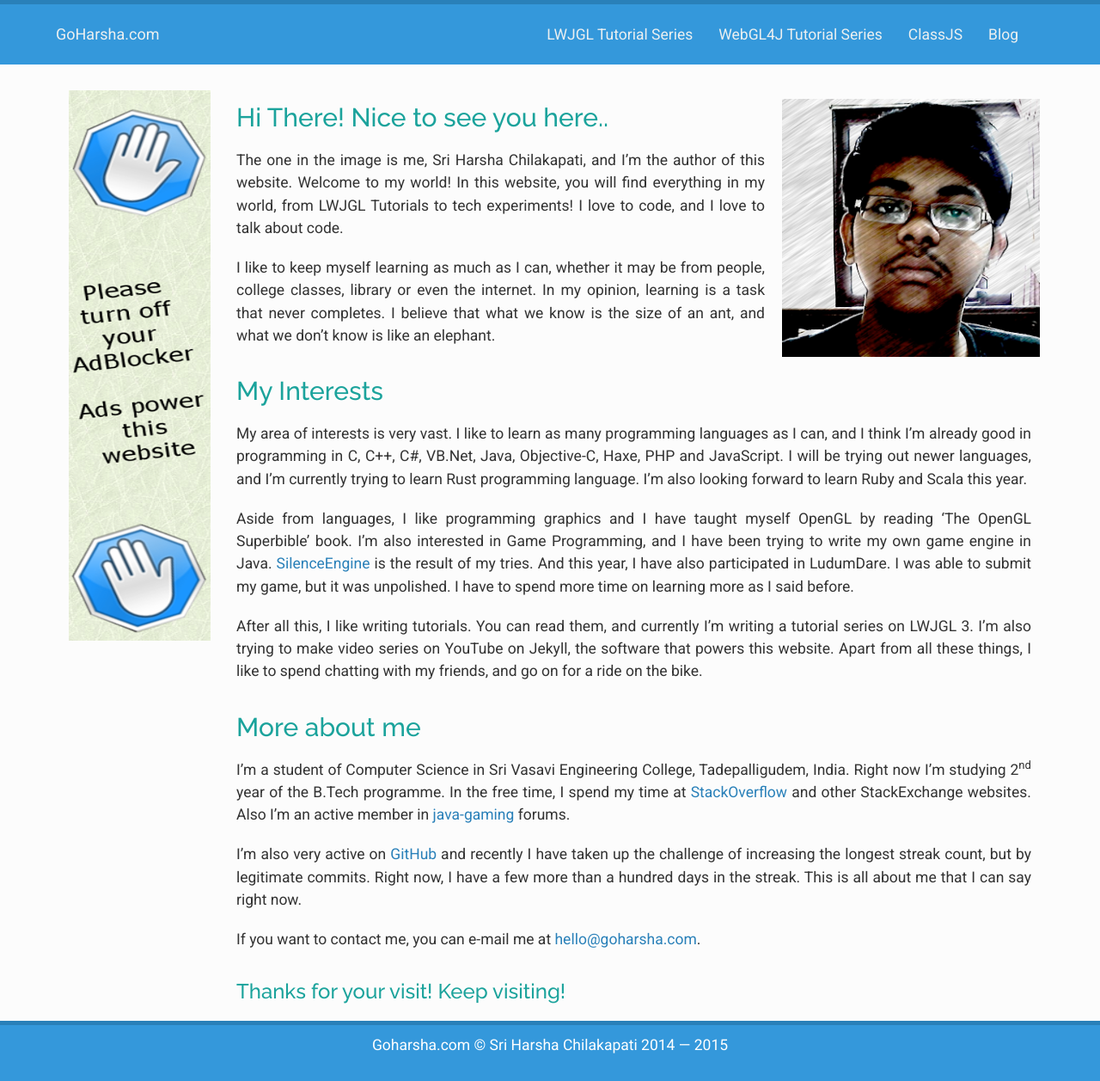
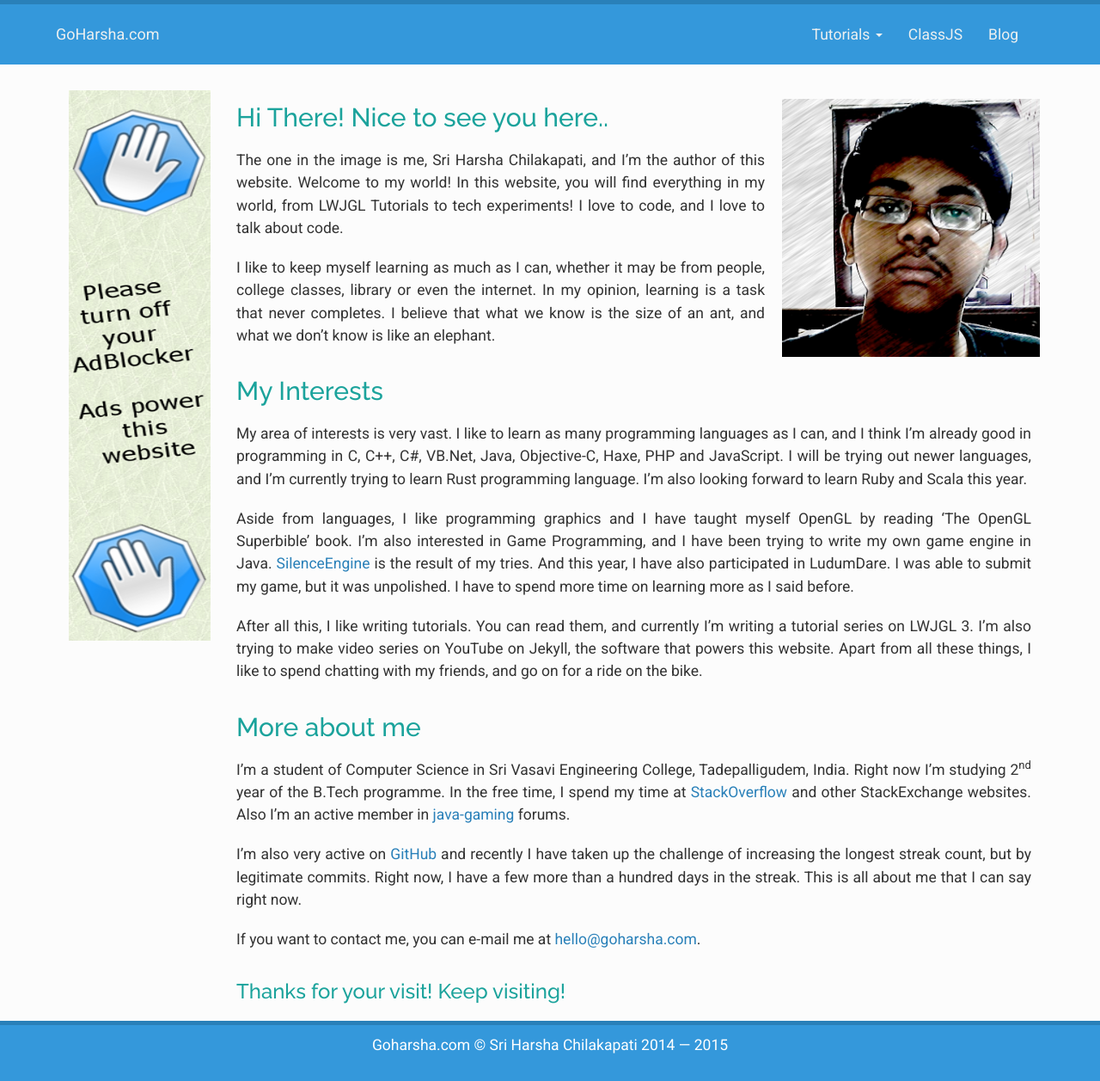
Before and after one commit to sriharshachilakapati/sriharshachilakapati.github.io, a Jekyll site: the page built from index.md, in a window 1280 px wide. Shown: the whole page at 86% size. Built offline with Jekyll 4.4.1, drawn with Linux system fonts in a browser that asks for light colours; nearby versions of some CDN libraries; comment, search, counter and statistics services are not loaded.

Commit message:
Made tutorials into dropdown menu

```diff
--- a/_data/navigation.yml
+++ b/_data/navigation.yml
@@ -1,8 +1,11 @@
-- title: "LWJGL Tutorial Series"
-  href: "lwjgl-tutorial-series"
+- title: "Tutorials"
+  href: "#"
+  children:
+      - title: "LWJGL Tutorial Series"
+        href: "lwjgl-tutorial-series"
 
-- title: "WebGL4J Tutorial Series"
-  href: "webgl4j-tutorial-series"
+      - title: "WebGL4J Tutorial Series"
+        href: "webgl4j-tutorial-series"
 
 - title: "ClassJS"
   href: "classjs"
--- a/_includes/header.html
+++ b/_includes/header.html
@@ -13,7 +13,9 @@
 
             <!-- The actual menu content -->
             <div class="collapse navbar-collapse" id="navbar-content">
-                {% include navigation.html nav=site.data.navigation %}
+                <ul class="nav navbar-nav">
+                    {% include navigation.html nav=site.data.navigation %}
+                </ul>
             </div>
         </div>
     </nav>
--- a/_includes/navigation.html
+++ b/_includes/navigation.html
@@ -1,11 +1,17 @@
-<ul class="nav navbar-nav">
-    {% for item in include.nav %}
+{% for item in include.nav %}
+    {% if item.children %}
+        <li class="dropdown">
+            <a href="#" class="dropdown-toggle" data-toggle="dropdown" role="button">
+                {{ item.title }}
+                <span class="caret"></span>
+            </a>
+            <ul class="dropdown-menu">
+                {% include navigation.html nav=item.children %}
+            </ul>
+        </li>
+    {% else %}
         <li>
             <a href="{{ site.url }}/{{ item.href }}">{{ item.title }}</a>
         </li>
-
-        {% if item.children %}
-            {% include navigation.html nav=item.children %}
-        {% endif %}
-    {% endfor %}
-</ul>
+    {% endif %}
+{% endfor %}
--- a/css/navbar.css
+++ b/css/navbar.css
@@ -6,8 +6,37 @@
     }
 }
 
-nav.navbar, nav.navbar .container {
+nav.navbar, nav.navbar .container, ul .dropdown-menu {
     background: #3498db;
+    color: #ecf0f1;
+}
+
+.dropdown-menu {
+    box-shadow: 0px 0px 0px;
+    border: 0px;
+    border-radius: 0px;
+    margin: 0px;
+
+    padding: 0px;
+    padding-bottom: 3px;
+
+    border-left: 3px solid #2980b9;
+    border-right: 3px solid #2980b9;
+}
+
+ul.dropdown-menu > li {
+    padding: 0px;
+}
+
+ul.dropdown-menu > li > a {
+    background: #3193c6;
+    color: #ecf0f1;
+
+    padding: 15px;
+    font-size: 125%;
+
+    padding-top: 5px;
+    padding-bottom: 5px;
 }
 
 nav .container {
@@ -18,7 +47,7 @@
     color: #ecf0f1 !important;
 }
 
-.nav>li>a:hover {
+.nav>li>a:hover, .dropdown-menu>li>a:hover, .dropdown-menu>li>a:focus {
     background-color: #dfdfdf;
     background-color: rgba(0, 0, 0, 0.05);
 }
@@ -48,7 +77,7 @@
 .navbar-default .navbar-nav > li > a {
 	color: #ecf0f1;
 }
-.navbar-default .navbar-nav > li > a:hover, .navbar-default .navbar-nav > li > a:focus {
+.navbar-default .navbar-nav > li > a:hover, .navbar-default .navbar-nav > li > a:focus, .dropdown-menu>li>a:hover, .dropdown-menu>li>a:focus {
 	font-weight: bold;
     color: #fff;
     border-left: 1px solid rgba(1, 1, 1, 0.09);
@@ -88,16 +117,8 @@
 	}
 }
 
-ul.nav li.dropdown:hover > ul.dropdown-menu {
-    display: block;
-}
 .nav li {
     margin-left: 0 !important;
-}
-
-ul.nav li.dropdown:hover > ul.dropdown-menu {
-    display: block;
-    margin: 0;
 }
 
 li {
```
